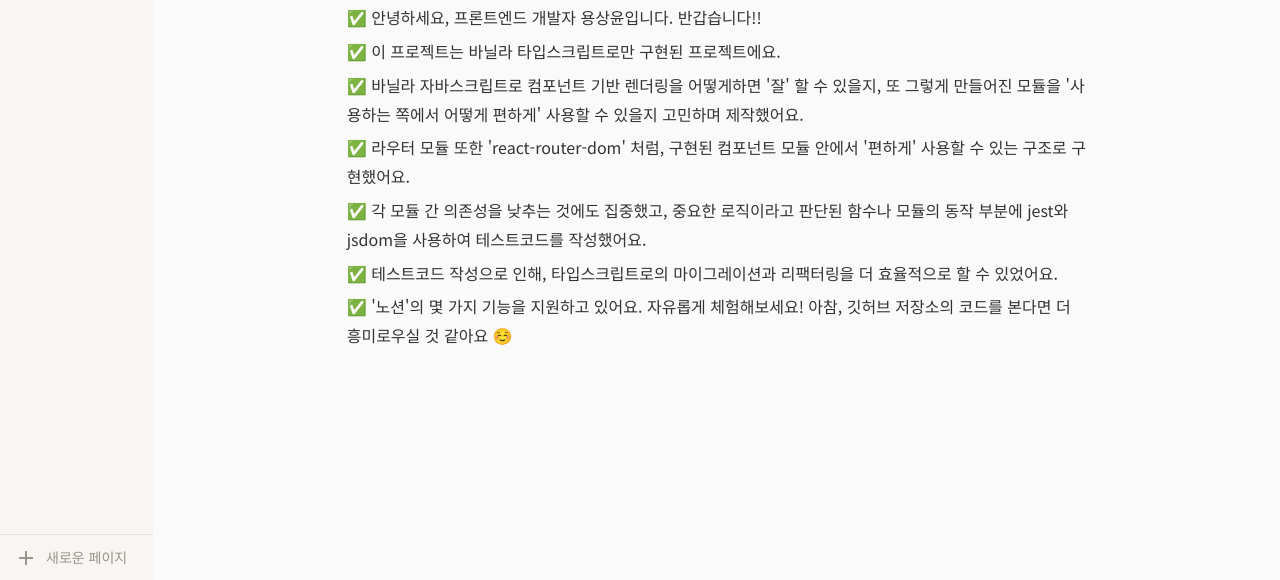
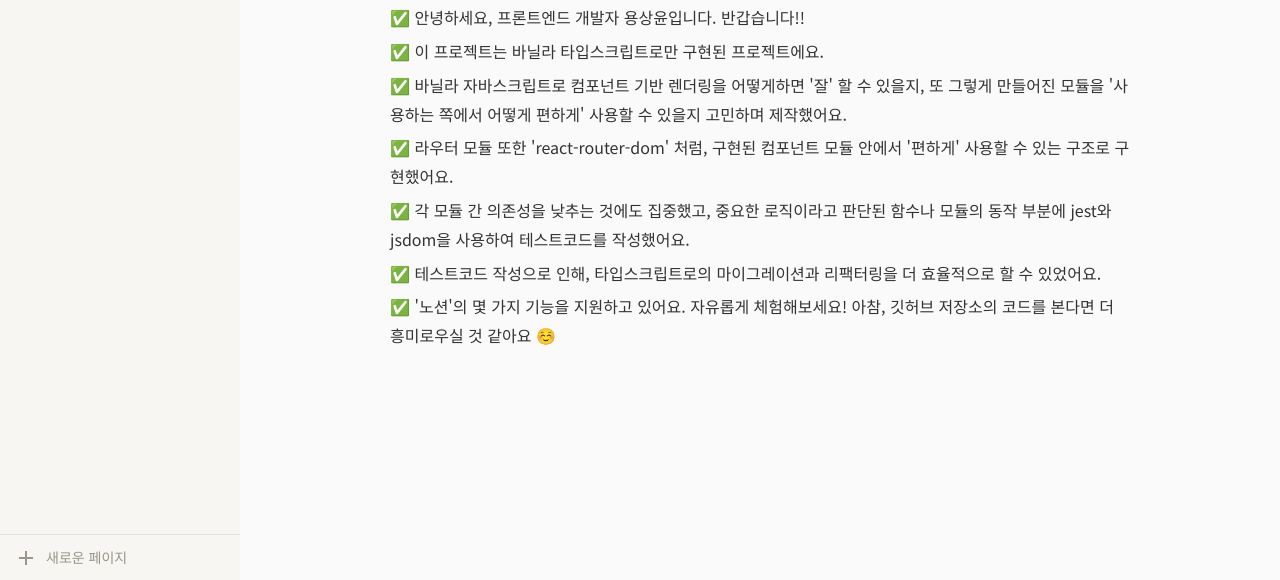
Before and after one commit to ryong9rrr/vanilla-notion-v2.0, a website built with webpack: page index.html in a window 1280 px wide. Shown: the part 220-800 px from the top of the page. Built offline with nearby package versions, Linux system fonts and the light colour scheme; files whose address does not match are found by name.

Commit message:
design(components/SideBar): 제목이 긴 사이드바 아이템에 마우스 hover시 SideBar의 크기가 늘어나지 않도록 width를 고정시키도록 개선

```diff
--- a/src/App.ts
+++ b/src/App.ts
@@ -10,7 +10,7 @@ export default class App extends Component {
   template(): string {
     return `
       <div class="app__inner">
-        <div id="${SIDEBAR_COMPONENT_ID_SELECTOR}"></div>
+        <div id="${SIDEBAR_COMPONENT_ID_SELECTOR}" style="width: 240px;"></div>
         <div class="app__page">
           <div class="page__header">
             <div id="${HEADER_COMPONENT_ID_SELECTOR}"></div>
--- a/src/components/SideBar.scss
+++ b/src/components/SideBar.scss
@@ -4,7 +4,7 @@
 
 nav {
   width: 100%;
-  //flex-shrink: 0; // flex-shrink의 기본값은 1이다. flex 레이아웃 안에서 flex 레이아웃 크기가 줄면 이 부분도 자동적으로 크기가 줄어들게 되는데 0으로 해서 크기가 줄어들지 않도록함.
+  flex-shrink: 0; // flex-shrink의 기본값은 1이다. flex 레이아웃 안에서 flex 레이아웃 크기가 줄면 이 부분도 자동적으로 크기가 줄어들게 되는데 0으로 해서 크기가 줄어들지 않도록함.
   height: 100%;
   background-color: $color-background;
   display: flex;
```
